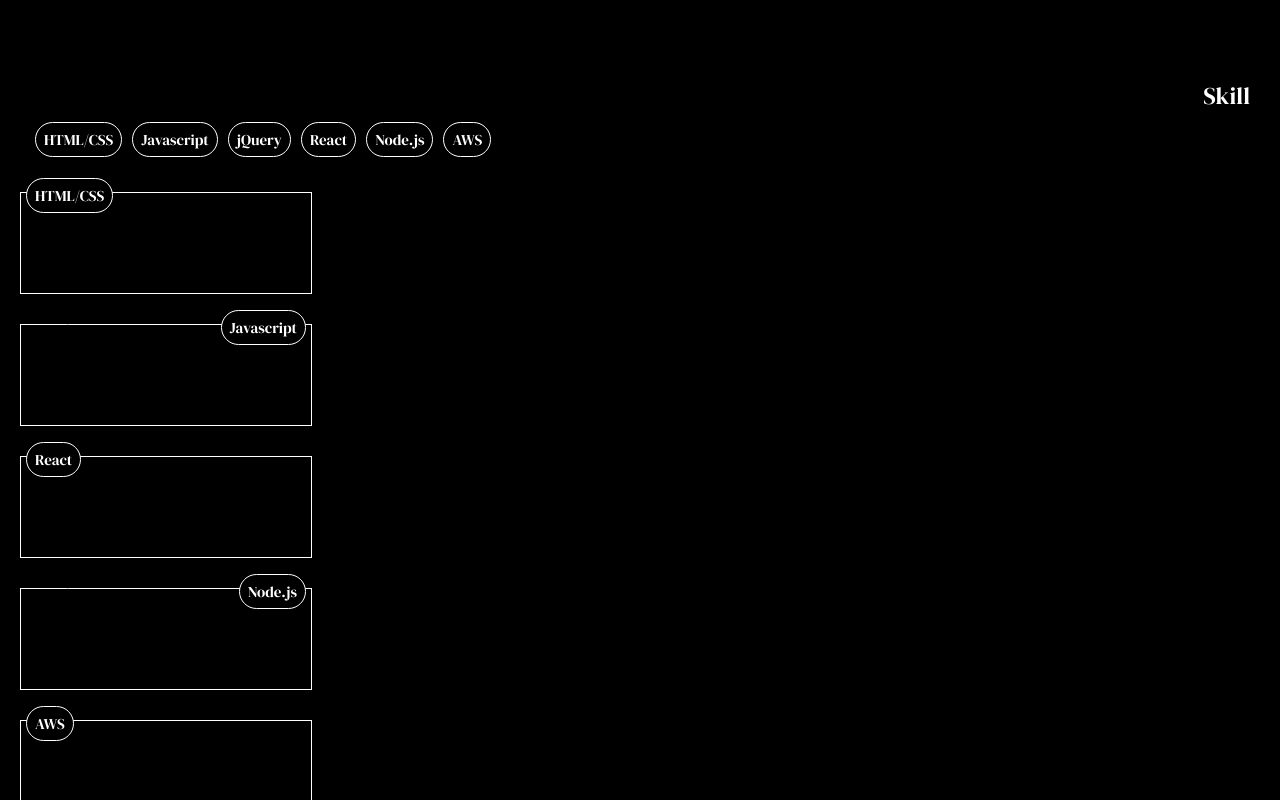
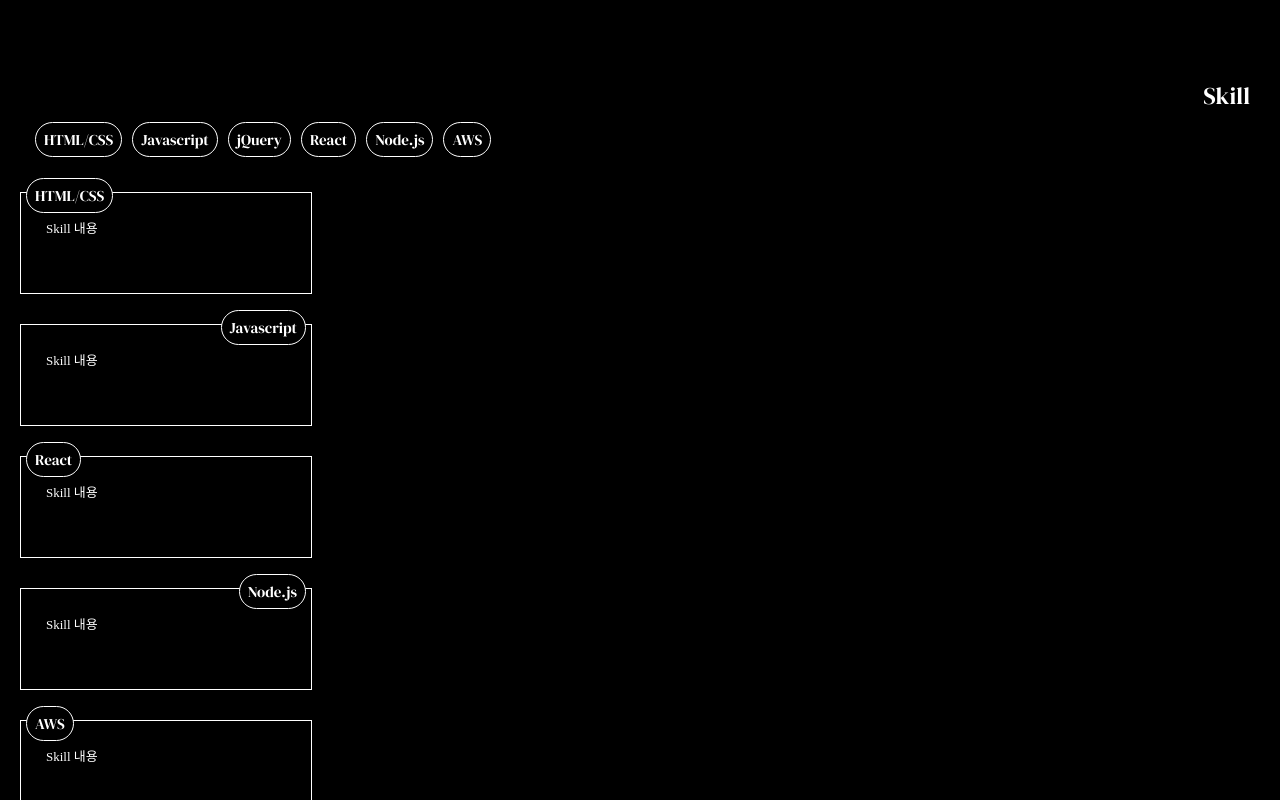
Before and after one commit to dawncoding/portfolio, a React (Create React App) app: page / in a window 1280 px wide. Shown: the part 992-1792 px from the top of the page. Built offline with nearby package versions, Linux system fonts and the light colour scheme; a web font is replaced by a local one.

Commit message:
feat/#4 - skill info content 구성

```diff
--- a/src/styles/css/common/Skill.css
+++ b/src/styles/css/common/Skill.css
@@ -61,6 +61,15 @@
   border: 1px solid #fff;
   background: black;
 }
+.skill__info--content {
+  margin: 25px;
+  color: white;
+  font-family: Gowun Batang;
+  font-size: 13px;
+  font-style: normal;
+  font-weight: 400;
+  line-height: normal;
+}
 
 .right {
   right: 0px;
--- a/src/styles/scss/common/Skill.scss
+++ b/src/styles/scss/common/Skill.scss
@@ -55,6 +55,13 @@
       border: 1px solid #fff;
       background: black;
     }
+    &--content {
+      // Layout
+      margin: 25px;
+
+      // Style
+      @include mixin-skill--content;
+    }
   }
 }
 
```
Also changed, not shown: src/styles/scss/helper/_mixin.scss (+6 -2 lines).
